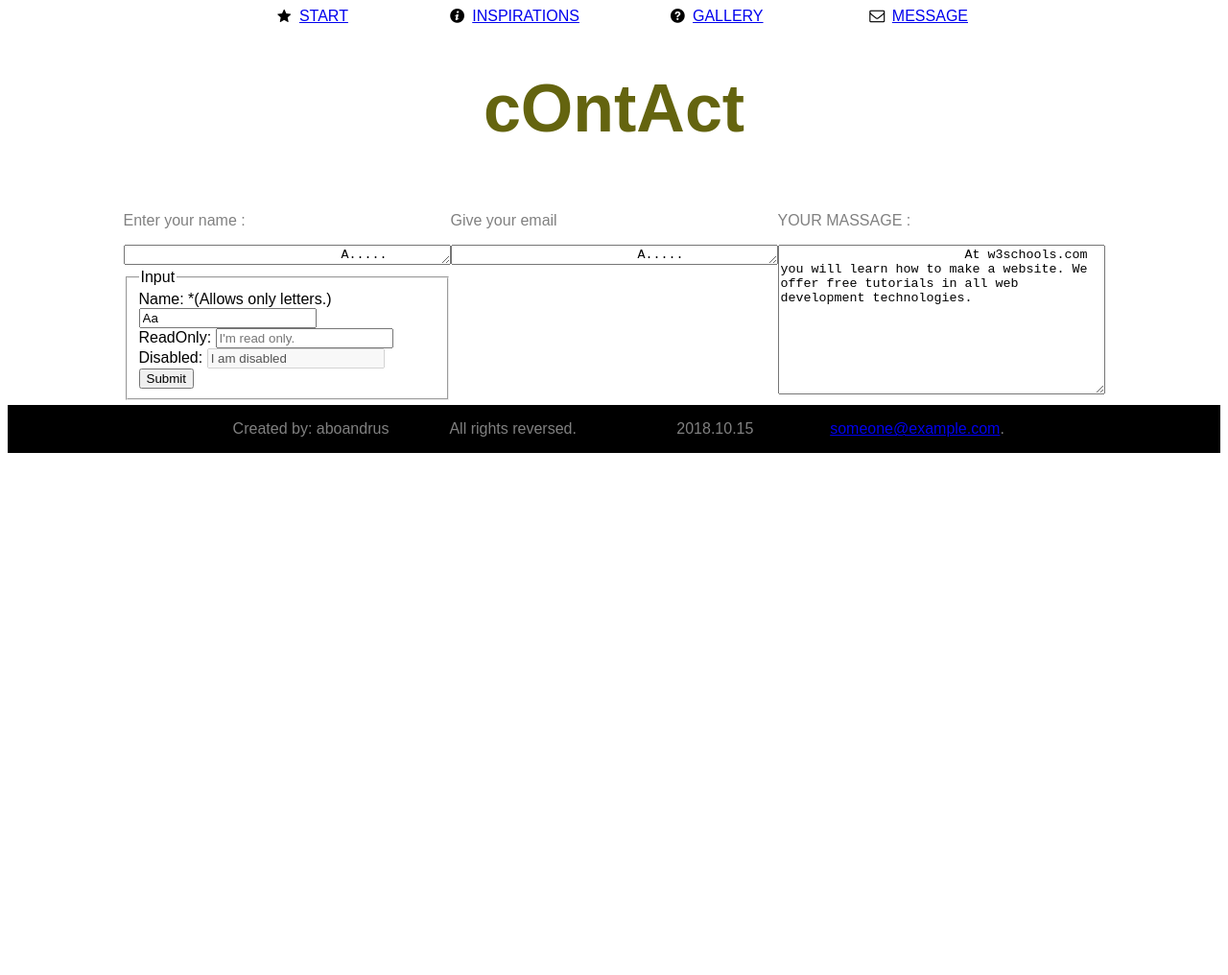
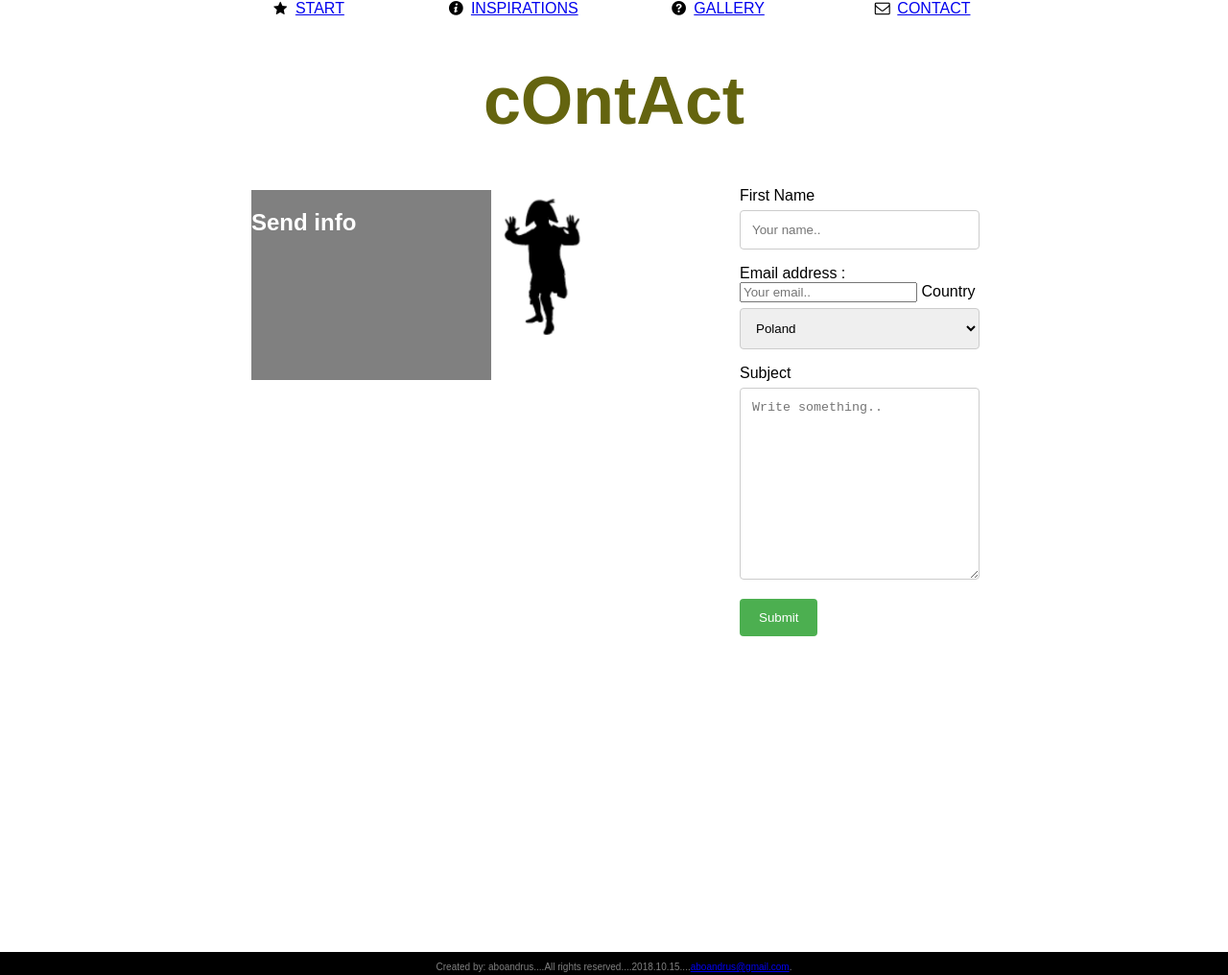
Before and after one commit to RomanBulinski/myFirstWeb, a plain HTML site: page kontakt.html in a window 1280 px wide. Shown: the whole page at 96% size. Before the commit the page ends 800 px from the top, so only its background shows below. Drawn offline with Linux system fonts and the light colour scheme.

Commit message:
Added grille to pages with white bacground, to get space between img

```diff
--- a/kontakt.html
+++ b/kontakt.html
@@ -11,132 +11,97 @@
 
     <body>
 
-        <header>
-            <div class ="header">
+        <header class ="header">
 
-                <div class = "leftmargin">
+                <div class = "pos">
                 </div>
 
-                <div class = "pos1">
+                <div class = "pos">
                     <i class="icon-star-filled"></i>
                     <a href="index.html">START</a>
                 </div>
 
-                <div class = "pos2">
+                <div class = "pos">
                     <i class="icon-info-circled"></i>
                     <a href="second.html">INSPIRATIONS</a>
                 </div>
 
-                <div class = "pos3">
+                <div class = "pos">
                     <i class="icon-help-circled"></i>
                     <a href="third.html">GALLERY</a>
                 </div>
 
-                <div class = "pos4">
+                <div class = "pos">
                     <i class="icon-mail"></i>
-                    <a href="kontakt.html">MESSAGE</a>
+                    <a href="kontakt.html">CONTACT</a>
                 </div>
 
-                <div class = "rightmargin">
+                <div class = "pos">
                 </div>
 
-            </div>
         </header>
 
         <h1 >cOntAct</h1>
 
-        <div class="container-white">
+        <container class="container-white">
 
-            <div class="leftmargin">
+            <div class="margin-w">
             </div>
 
-            <div class="column1">
-
-                    <p>Enter your name : </p>
-                    <textarea rows="1" cols="40">
-                            A.....
-                    </textarea>
-
-                    <fieldset>
-                            <legend>Input</legend>
-                            <form>
-                                <div>
-                                    <label for="display-name"> Name:
-                                        <span class="warning">*(Allows only letters.)</span>
-                                    </label>
-                                    <input type="text" id="display-name" name="ip-display"
-                                            pattern="[A-Za-z\s]+"
-                                            maxlength="5" minlength="2" value="Aa" required />
-                                    <span></span>
-                                </div>
-                                <div>
-                                    <label for="readonly-ip">ReadOnly:</label>
-                                    <input type="text" id="readonly-ip" name="ip-readonly"
-                                            placeholder="I'm read only." readonly />
-                                </div>
-                                <div>
-                                    <label for="disabled-ip">Disabled:</label>
-                                    <input type="text" name="ip-disabled"
-                                            id="disabled-ip"
-                                            value="I am disabled"
-                                            disabled />
-                                </div>
-                                <div>
-                                    <input type="submit" class="submit" value="Submit" />
-                                </div>
-
-                            </form>
-                        </fieldset>
+            <div class="column-w">
+                <div class="colorgrey" >
+                    <h2>Send info </h2>
+                </div>
             </div>
 
-            <div class="column2" >
-
-                <p>Give your email </p>
-                <textarea rows="1" cols="40">
-                        A.....
-                </textarea>
+            <div class="column-w" >
+                    <div class="people2" >
+                        <img src="source/napoleon.png"  alt="no img" >
+                    </div>
+                    <h2>Send info </h2>
 
             </div>
 
-            <div class="column3">
+            <div class="column-w">
 
+                <form action="action_page.php">
 
-                <p>YOUR MASSAGE : </p>
-                <textarea rows="10" cols="40">
-                        At w3schools.com you will learn how to make a website. We offer free tutorials in all web development technologies.
-                </textarea>
+                        <label for="fname">First Name</label>
+                        <input type="text" id="fname" name="firstname" placeholder="Your name..">
+
+                        <label for="lname">Email address : </label>
+                        <input type="email" id="lname" name="email address" placeholder="Your email..">
+
+                        <label for="country">Country</label>
+                        <select id="country" name="country">
+                            <option value="australia">Poland</option>
+                            <option value="canada">Ukraina</option>
+                            <option value="usa">Hungary</option>
+                        </select>
+
+                        <label for="subject">Subject</label>
+                        <textarea id="subject" name="subject" placeholder="Write something.." style="height:200px"></textarea>
+
+                        <input type="submit" value="Submit">
+
+                </form>
 
             </div>
 
-            <div class="rightmargin">
+            <div class="margin-w">
             </div>
 
-        </div>
+        </container>
 
 
 
-        <footer>
-                <div class ="footer">
-                        <div class = "leftmargin">
+        <footer class ="footer">
+            <p>Created by: aboandrus..</p>
+            <p>..All rights reserved..</p>
+            <p>..2018.10.15....</p>
+            <p><a href="mailto:aboandrus@gmail.com">
+                    aboandrus@gmail.com</a>.  </p>
+        </footer>
 
-                        </div>
-                        <div class = "pos1">
-                                <p>Created by: aboandrus</p>
-                        </div>
-                        <div class = "pos2">
-                                <p>All rights reversed.</p>
-                        </div>
-                        <div class = "pos3">
-                            <p>2018.10.15</p>
-                        </div>
-                        <div class = "pos4">
-                                <p><a href="mailto:someone@example.com">
-                                        someone@example.com</a>.</p>
-                        </div>
-                        <div class = "rightmargin">
-
-                        </div>
-                </div>
-        </footer>
     </body>
 </html>
--- a/style.css
+++ b/style.css
@@ -1,14 +1,21 @@
 
+html
+{
+    height:100%;
+    width:100%;
+}
 
-
-            body {background-color: white;}
-            body {font-family: sans-serif;}
+body {background-color: white;
+    margin: 0;
+    font-family: sans-serif;}
 
 
 h1 {color: rgb(100, 100, 15 );
     text-align: center;
     font-size: 70px;}
+
 h2 {color: white;}
+
 h2black {color: black;
     font-size: 25px;
     font-weight: bold;
@@ -23,91 +30,132 @@
 
 .header{
     background-color: white;
+
     display: flex;
     flex-direction: row;
     flex-wrap: wrap;
+    justify-content: center;
+
 }
+.pos{flex: 1; text-align: center;}
 
-            .header div{
-                background-color: white;
-            }
-            .header div.leftmargin{ flex: 1;}
-            .header div.pos1{ flex: 1; text-align: center;}
-            .header div.pos2{ flex: 1; text-align: center;}
-            .header div.pos3{ flex: 1; text-align: center;}
-            .header div.pos4{ flex: 1; text-align: center;}
-            .header div.rightmargin{ flex: 1;}
+
+.peopleIcons {
+    width: 100%;
+    height: 100%;
+
+    display: flex;
+    justify-content: center; }
+
+.people {
+    width: 200px;}
+
+.people2 {
+    width: 100px;}
 
 .container{
     background-color: black;
-                /* padding: 3px;
-                border: 5px solid red; */
-                display: flex;
-                height: 100%;
+    height: max-content;
     width: 100%;
-                padding: 5px;
+    padding: 10px;
     box-sizing: border-box;
     display: flex;
     flex-direction: row;
     flex-wrap: wrap;
+    min-height: 100vh;
 }
 
-            .container div{
-                text-align: left;
-            }
-
-            .container div.leftmargin{ flex: 1;}
-            .container div.column1{ flex: 2;}
-            .container div.column2{ flex: 2; }
-            .container div.column3{flex: 2;}
-            .container div.rightmargin{flex: 1;}
+.margin{ flex: 1;}
+.column{ flex: 2;}
 
 .container-white{
     background-color: white;
     height: 100%;
     width: 100%;
-                padding: 5px;
+    /* padding: 5px; */
     box-sizing: border-box;
+
     display: flex;
     flex-direction: row;
     flex-wrap: wrap;
-
+    min-height: 100vh;
 }
 
 .container-white div{
-                /* margin: 3px; */
-                text-align: left;
-                /* border: 10px solid black; */
-            }
-            .container-white div.leftmargin{ flex: 1;}
-            .container-white div.column1{ flex: 2;}
-            .container-white div.column2{ flex: 2; }
-            .container-white div.column3{flex: 2;}
-            .container-white div.rightmargin{flex: 1;}
-
-            img {
-                max-width:100%;
-                max-height:100%;
+    margin: 10xp;
+    border: 3px solid white;
 }
 
 
+.margin-w{
+        /* flex: 1; */
+        flex-grow: 1;
+        flex-shrink: 1;
+        flex-basis: 0;
+    }
+.column-w{
+        /* flex: 2; */
+        flex-grow: 1;
+        flex-shrink: 1;
+        flex-basis: 0; }
+
+img {
+    width: 100%;
+    height: auto;
+    }
+
 .footer{
     background-color: black;
-                /* padding: 3px;
-                border: 1px solid red; */
-                display: flex;
+    height: 500 vh;
+    font-size: 10px;
+
     display: flex;
     flex-direction: row;
     flex-wrap: wrap;
-                height: 500 vh;
+    justify-content: center;
 }
 
-            .footer div{
-                background-color: black;
+            /* Style inputs with type="text", select elements and textareas */
+input[type=text], select, textarea {
+    width: 100%; /* Full width */
+    padding: 12px; /* Some padding */
+    border: 1px solid #ccc; /* Gray border */
+    border-radius: 4px; /* Rounded borders */
+    box-sizing: border-box; /* Make sure that padding and width stays in place */
+    margin-top: 6px; /* Add a top margin */
+    margin-bottom: 16px; /* Bottom margin */
+    resize: vertical /* Allow the user to vertically resize the textarea (not horizontally) */
 }
-            .footer div.leftmargin{ flex: 1;}
-            .footer div.pos1{ flex: 1; text-align: center;}
-            .footer div.pos2{ flex: 1; text-align: center;}
-            .footer div.pos3{ flex: 1; text-align: center;}
-            .footer div.pos4{ flex: 1; text-align: center;}
-            .footer div.rightmargin{ flex: 1;}
+
+/* Style the submit button with a specific background color etc */
+input[type=submit] {
+    background-color: #4CAF50;
+    color: white;
+    padding: 12px 20px;
+    border: none;
+    border-radius: 4px;
+    cursor: pointer;
+}
+
+/* When moving the mouse over the submit button, add a darker green color */
+input[type=submit]:hover {
+    background-color: #45a049;
+}
+
+input [type=email]{
+    pattern="/^[a-zA-Z0-9.!#$%&’*+/=?^_`{|}~-]+@[a-zA-Z0-9-]+(?:\.[a-zA-Z0-9-]+)*$/"
+    required
+}
+
+/* Add a background color and some padding around the form */
+/* .container {
+    border-radius: 5px;
+    background-color: #f2f2f2;
+    padding: 20px;
+} */
+
+.colorgrey{
+    background-color: gray;
+    width: 100%;
+    height: 25%;
+}
```
Also changed, not shown: index.html (+43 -51 lines), second.html (+35 -40 lines), third.html (+23 -45 lines), source/a001.jpg, source/a002.jpg, source/a003.jpg, source/a004.jpg, source/a005.jpg, source/a006.jpg, source/a007.jpg, source/a008.jpg, source/napoleon.png (added). Lines whose indentation alone changed are shown as unchanged.
